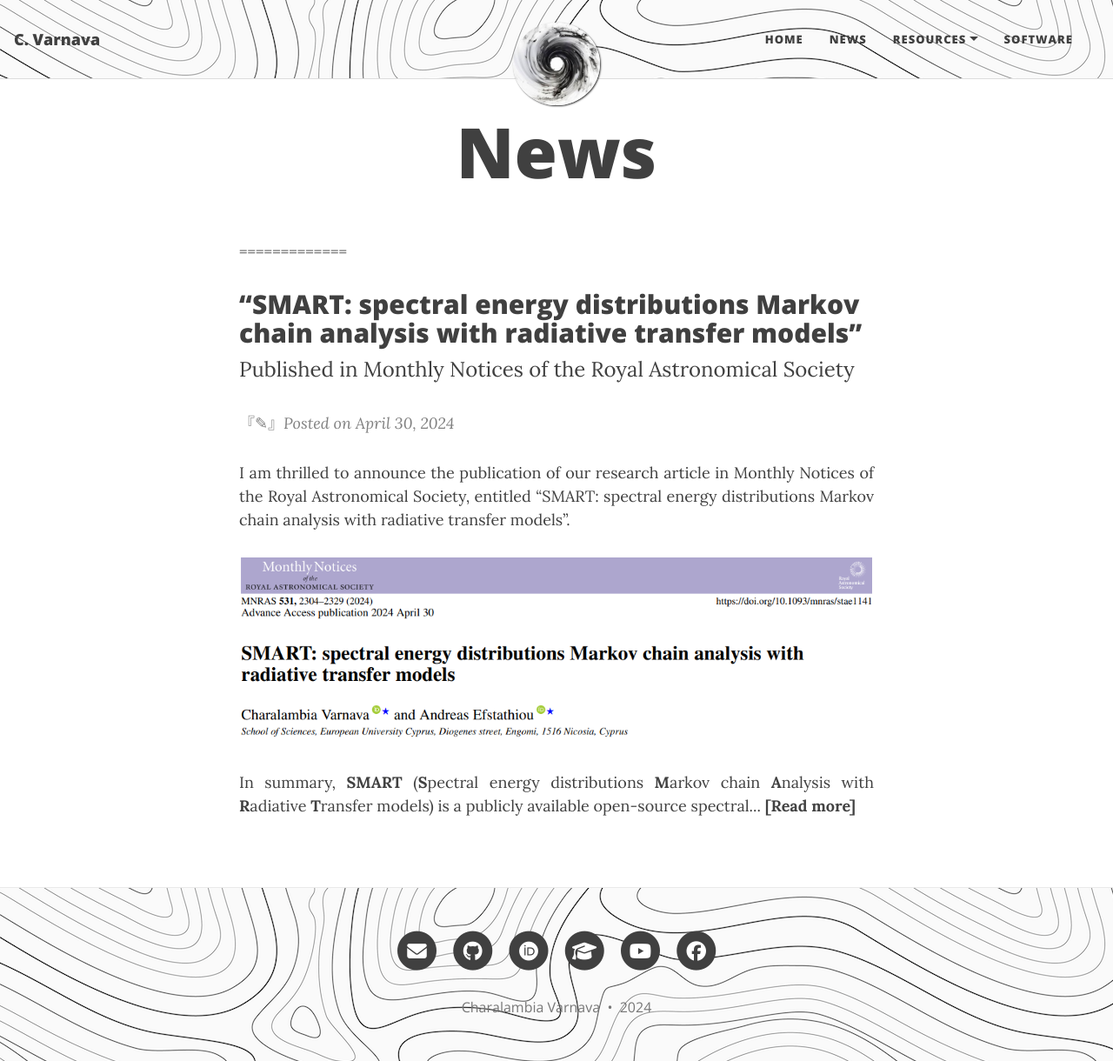
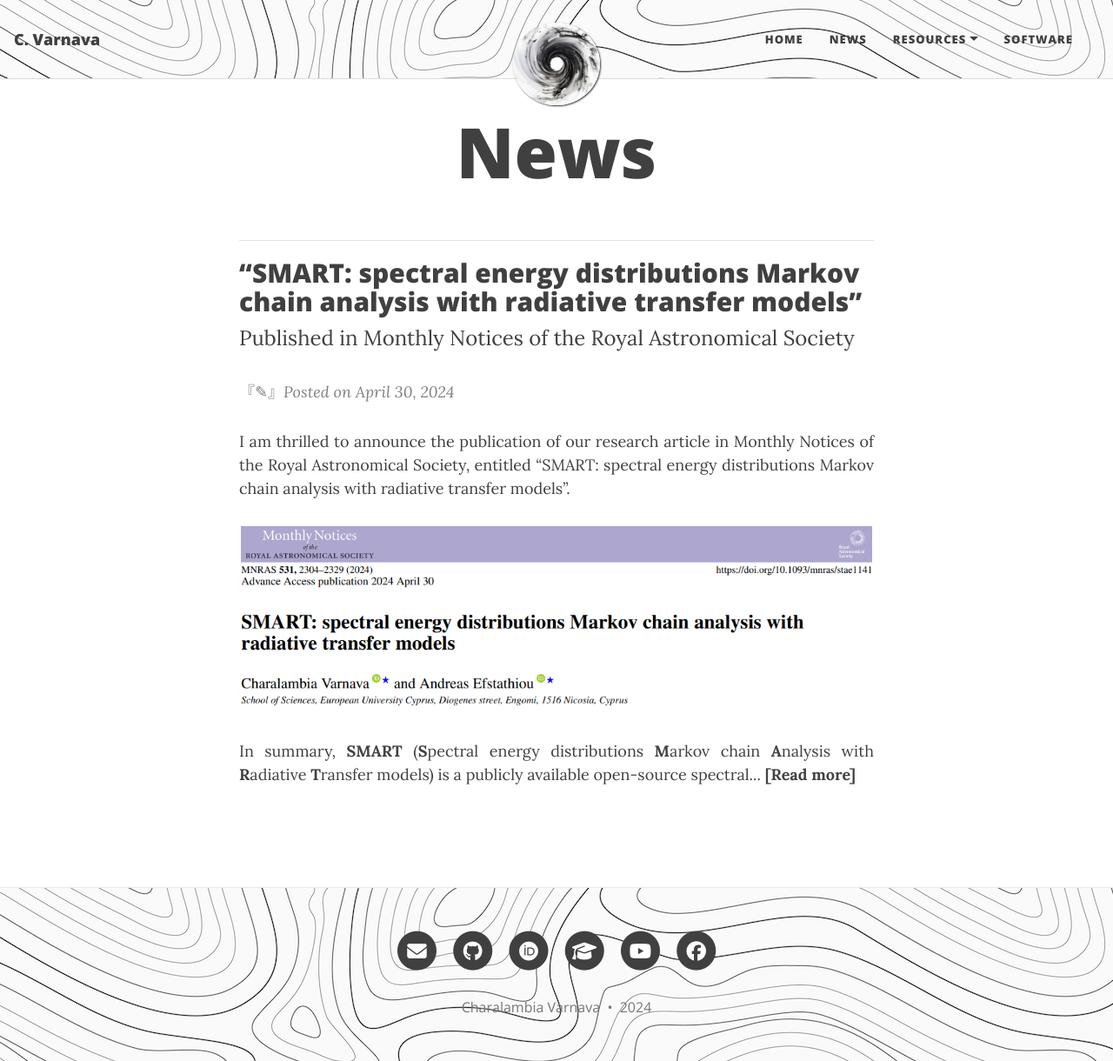
Before and after one commit to ch-var/ch-var.github.io, a Jekyll site: the page built from news.html, in a window 1280 px wide and 1220 px high. Shown: the whole window at 87% size. Built offline with Jekyll 4.4.1, drawn with Linux system fonts in a browser that asks for light colours.

Commit message:
Update news.html

```diff
--- a/news.html
+++ b/news.html
@@ -3,7 +3,7 @@ layout: page
 title: News
 ---
 <p>
-=============
+<hr width="100%" size="2">
 <h2>“SMART: spectral energy distributions Markov chain analysis with radiative transfer models”</h2>
 <font size="+2">Published in Monthly Notices of the Royal Astronomical Society</font>
 <p>
```
